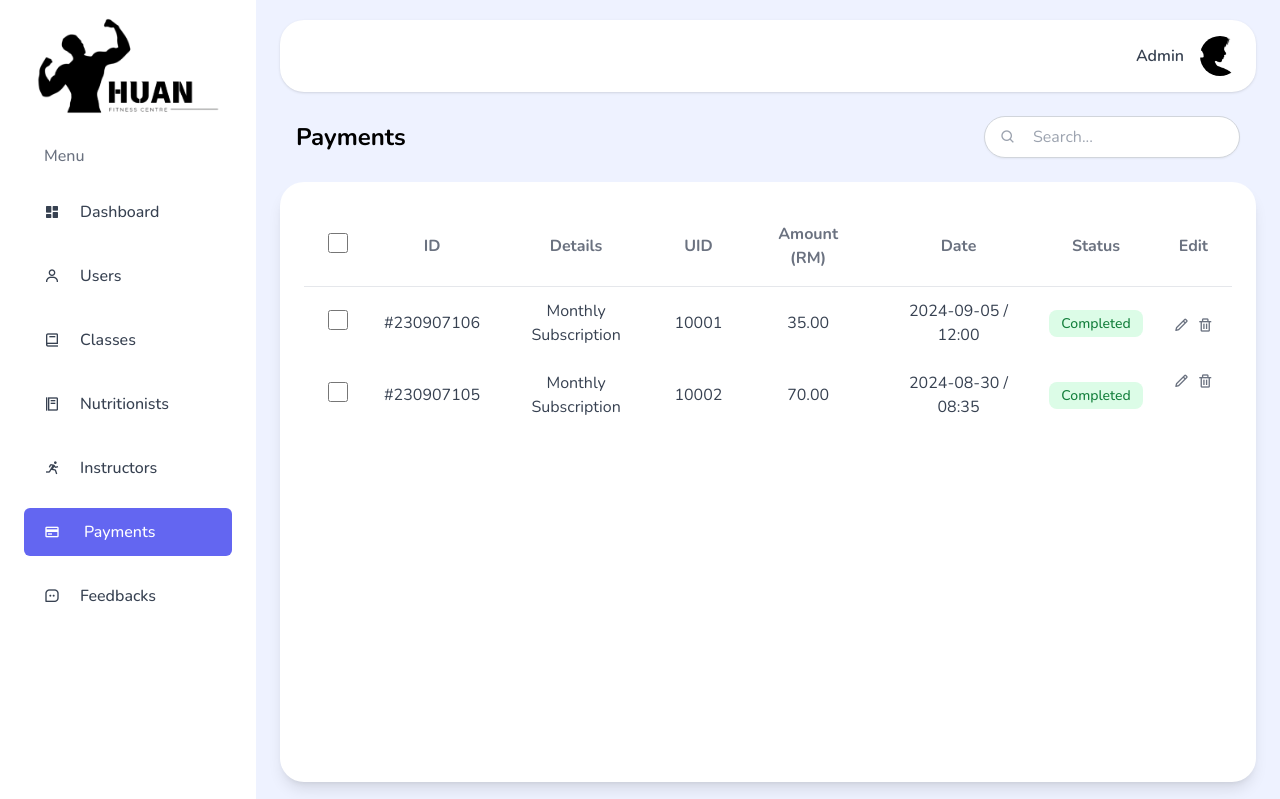
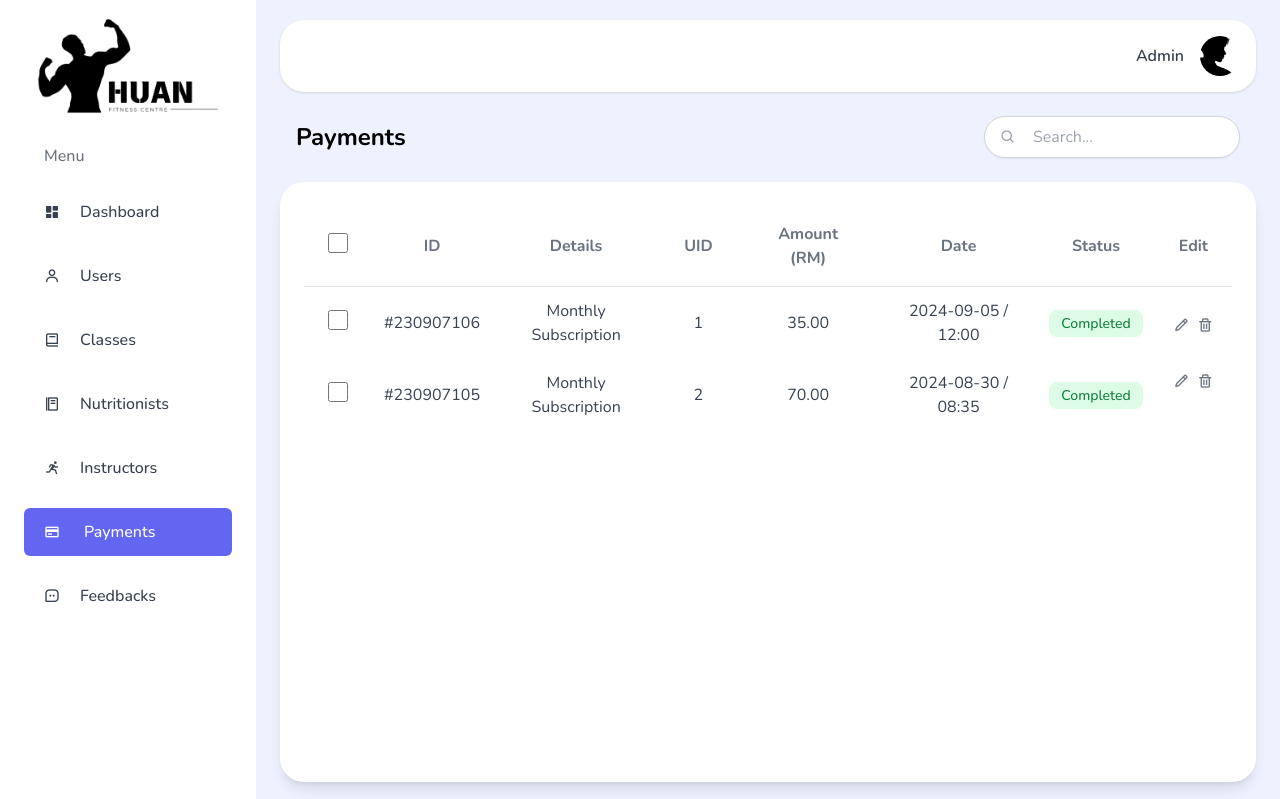
Before and after one commit to iZ86/DIT2153WD, a PHP site: page /Views/admin/pages/payments.php in a window 1280 px wide. Shown: the top 799 px of the page. Run offline with PHP 8.4, Linux system fonts and the light colour scheme.

Commit message:
Modify User ID to INT type

```diff
--- a/frontEnd/app/Views/admin/pages/payments.php
+++ b/frontEnd/app/Views/admin/pages/payments.php
@@ -38,7 +38,7 @@
                     </td>
                     <td class="p-3 mt-4">#230907106</td>
                     <td class="p-3 mt-4">Monthly Subscription</td>
-                    <td class="p-3 mt-4">10001</td>
+                    <td class="p-3 mt-4">1</td>
                     <td class="p-3 mt-4">35.00</td>
                     <td class="p-3 mt-4">2024-09-05 / 12:00</td>
                     <td class="p-3 mt-4">
@@ -59,7 +59,7 @@
                     </td>
                     <td class="p-3">#230907105</td>
                     <td class="p-3">Monthly Subscription</td>
-                    <td class="p-3">10002</td>
+                    <td class="p-3">2</td>
                     <td class="p-3">70.00</td>
                     <td class="p-3">2024-08-30 / 08:35</td>
                     <td class="p-3 mt-4">
```
